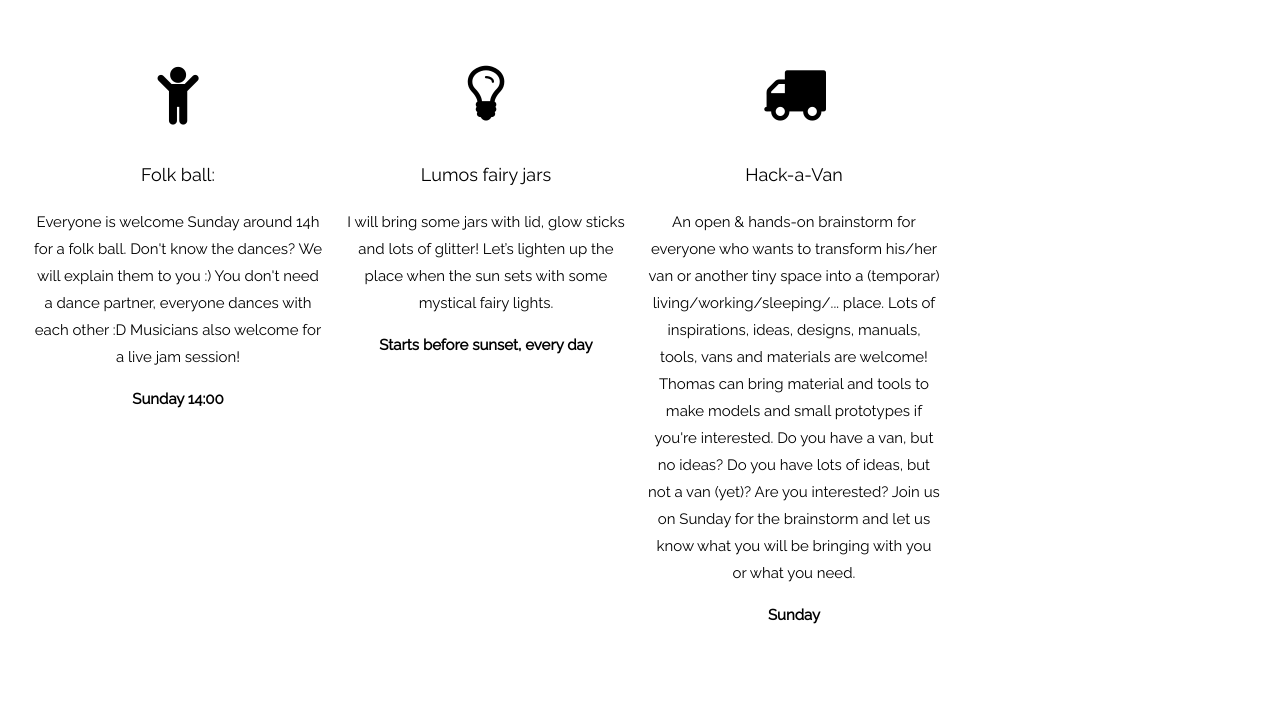
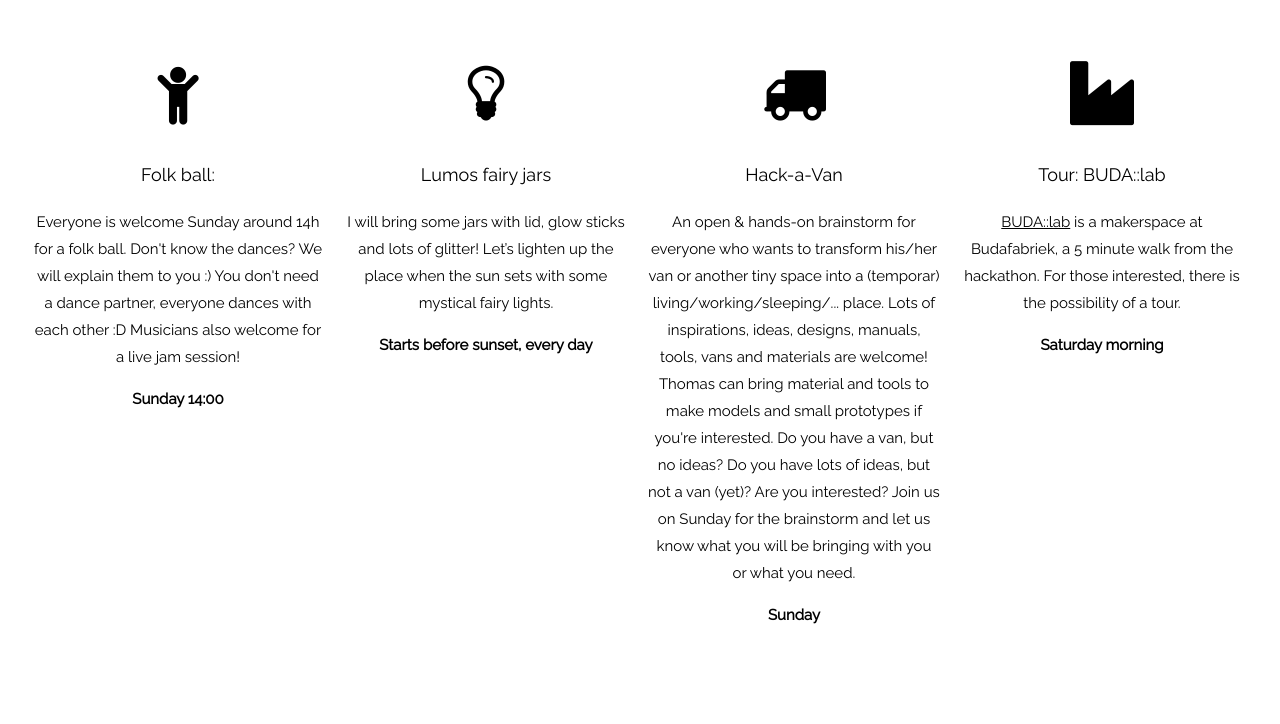
Before and after one commit to belbassy/kortrijk.hackerspaces.be, a plain HTML site: page index.html in a window 1280 px wide. Shown: the part 2516-3240 px from the top of the page. Drawn offline with nearby package versions, Linux system fonts and the light colour scheme; some packages are replaced by stand-ins of ours.

Commit message:
added buda vzw and buda lab

```diff
--- a/index.html
+++ b/index.html
@@ -168,6 +168,12 @@ body, html {
       <p>An open &amp; hands-on brainstorm for everyone who wants to transform his/her van or another tiny space into a (temporar) living/working/sleeping/... place. Lots of inspirations, ideas, designs, manuals, tools, vans and materials are welcome! Thomas can bring material and tools to make models and small prototypes if you're interested. Do you have a van, but no ideas? Do you have lots of ideas, but not a van (yet)? Are you interested? Join us on Sunday for the brainstorm and let us know what you will be bringing with you or what you need.</p>
       <p><strong>Sunday</strong></p>
     </div>
+    <div class="w3-quarter">
+      <i class="fa fa-industry w3-margin-bottom w3-jumbo"></i>
+      <p class="w3-large">Tour: BUDA::lab</p>
+      <p><a href="https://www.budalab.be">BUDA::lab</a> is a makerspace at Budafabriek, a 5 minute walk from the hackathon. For those interested, there is the possibility of a tour.</p>
+      <p><strong>Saturday morning</strong></p>
+    </div>
   </div>
 </div>
 
@@ -189,7 +195,7 @@ body, html {
   <h3 class="w3-center">WHO ARE WE?</h3>
   <p class="w3-center w3-large">Just a bunch of people.</p>
     <p class="w3-center w3-large">
-        We are mostly some members from different <a href="https://hackerspaces.be">hackerspaces</a> who in a very short time will make this an awesome hackathon!
+        We are mostly some members from different <a href="https://hackerspaces.be">hackerspaces</a> who, thanks to and in co-operation with Buda VZW, will make this, in a very short time, an awesome hackathon!
     </p>
 </div>
 
```
